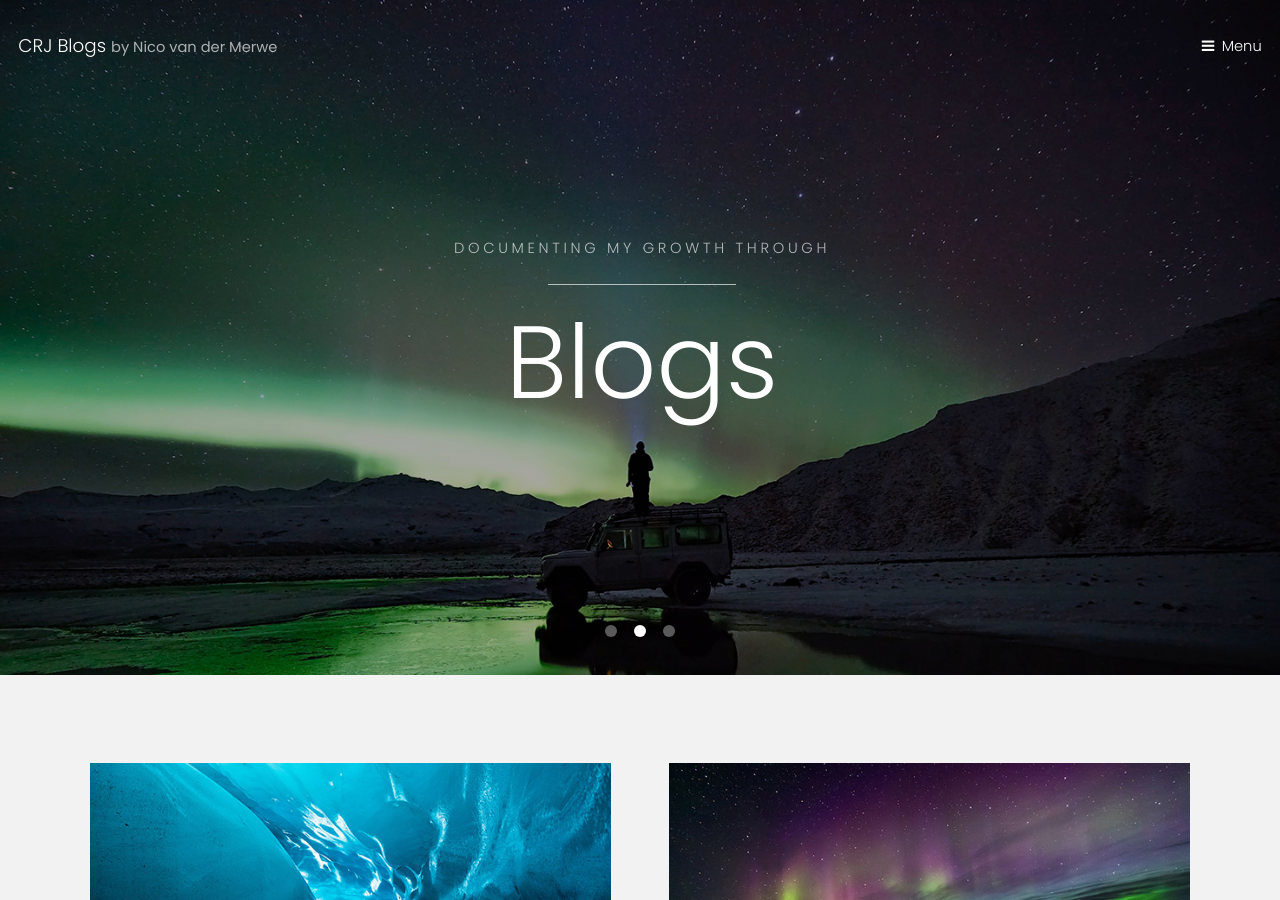
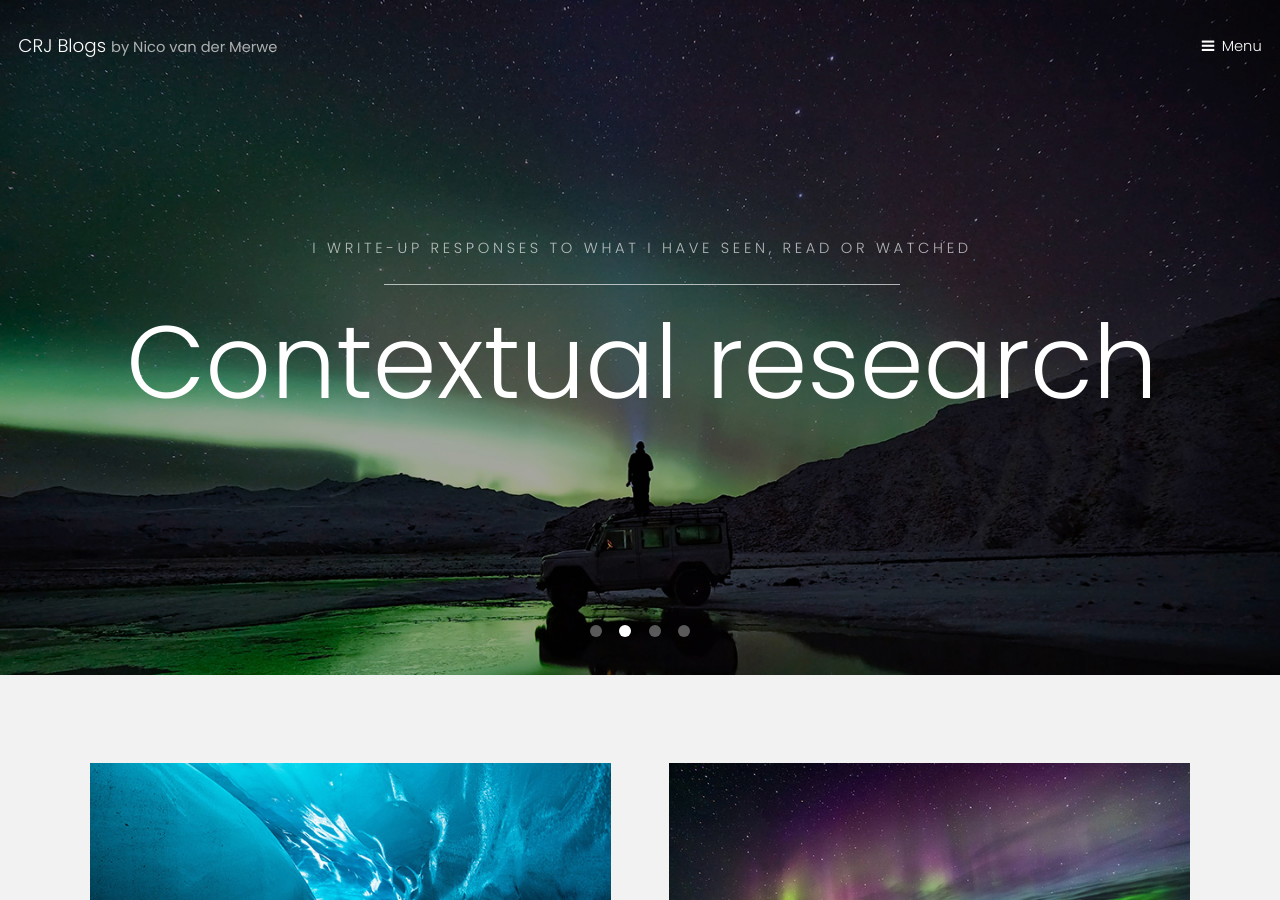
Before and after one commit to NicoVDMerweCRJ/NicoVDMerweCRJ.github.io, a Jekyll site: the page index.html, which Jekyll copies as it is, in a window 1280 px wide and 900 px high. Built offline with Jekyll 4.4.1, drawn with Linux system fonts in a browser that asks for light colours.

Commit message:
Update index.html

```diff
--- a/index.html
+++ b/index.html
@@ -33,8 +33,8 @@
 					<img src="images/slide01.jpg" alt="" />
 					<div class="inner">
 						<header>
-							<p>Sharing my ideas and work through</a></p>
-							<h2>Projects</h2>
+							<p>Documenting my growth through</p>
+							<h2>Blogs</h2>
 						</header>
 					</div>
 				</article>
@@ -42,8 +42,8 @@
 					<img src="images/slide02.jpg" alt="" />
 					<div class="inner">
 						<header>
-							<p>Documenting my growth through</p>
-							<h2>Blogs</h2>
+							<p>I Write-up responses to what I have seen, read or watched</p>
+							<h2>Contextual research</h2>
 						</header>
 					</div>
 				</article>
@@ -51,8 +51,17 @@
 					<img src="images/slide03.jpg"  alt="" />
 					<div class="inner">
 						<header>
-							<p>Inspired by refrences from</p>
-							<h2>Refrences</h2>
+							<p>Document the development of my research projects and assignments</p>
+							<h2>Project Development</h2>
+						</header>
+					</div>
+				</article>
+				<article>
+					<img src="images/slide04.jpg"  alt="" />
+					<div class="inner">
+						<header>
+							<p>Log my weekly tasks and activities</p>
+							<h2>Coursework</h2>
 						</header>
 					</div>
 				</article>
```
